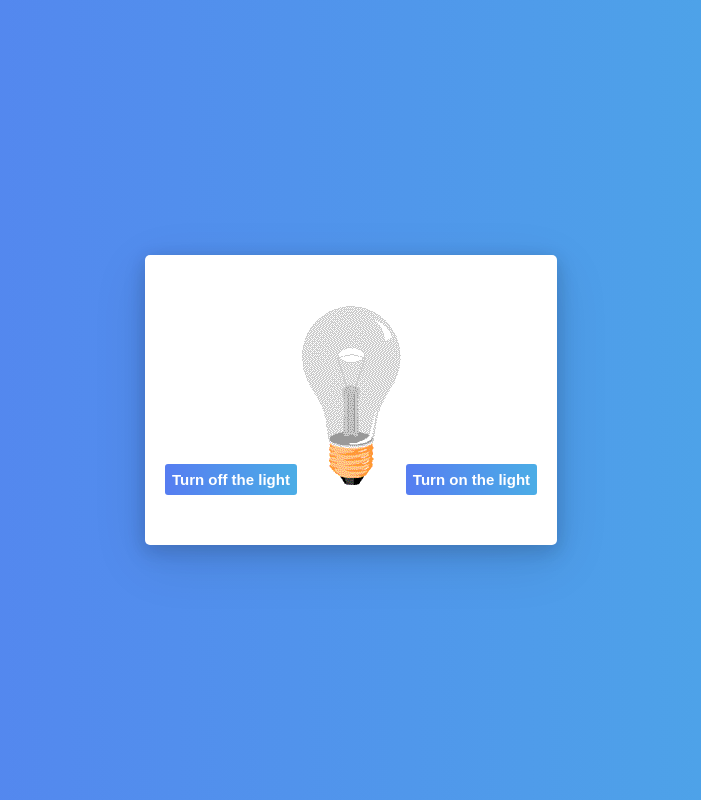
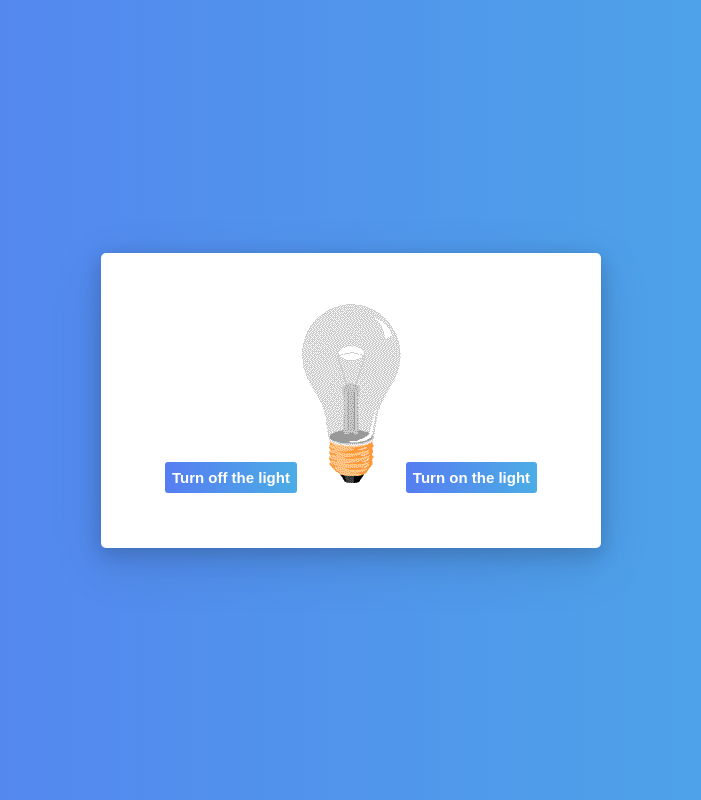
Before and after one commit to fatemmekhavari/lamp-js, a plain HTML site: page index.html in a window 1280 px wide. Shown: the whole page, without its empty margins (289-990 px from the left). Drawn offline with Linux system fonts and the light colour scheme.

Commit message:
change some css property

```diff
--- a/style.css
+++ b/style.css
@@ -13,7 +13,11 @@ body {
   background: linear-gradient(to right, #567df1, #4bade6);
 }
 .container {
+  max-width: 500px;
+  width: 100%;
   padding: 50px 20px;
+  margin: 0 30px;
+  text-align: center;
   background: #fff;
   border-radius: 5px;
   box-shadow: rgba(17, 17, 26, 0.1) 0px 4px 16px,
@@ -23,6 +27,7 @@ button {
   all: unset;
   background: linear-gradient(to right, #567df1, #4bade6);
   padding: 7px;
+  margin: 5px 0;
   border-radius: 3px;
   font-size: 15px;
   font-weight: bold;
```
